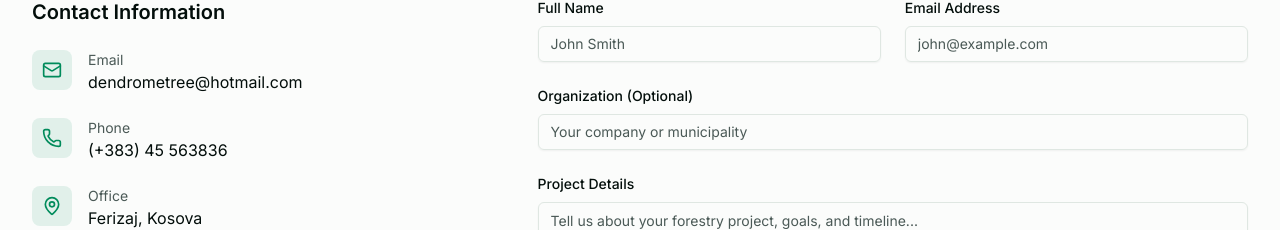
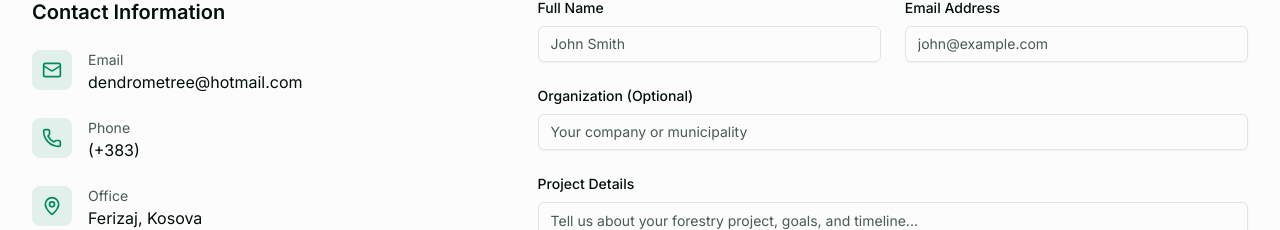
Before and after one commit to Altin3/Dendrometree, a Next.js app: page / in a window 1280 px wide. Shown: the part 5277-5507 px from the top of the page. Built offline with nearby package versions, Linux system fonts and the light colour scheme.

Commit message:
Update contact.tsx

```diff
--- a/components/contact.tsx
+++ b/components/contact.tsx
@@ -59,8 +59,8 @@ export function Contact() {
                   </div>
                   <div>
                     <div className="text-sm text-muted-foreground">Phone</div>
-                    <a href="tel:+38345563836" className="text-foreground hover:text-primary transition-colors">
-                      (+383) 45 563836
+                    <a href="tel:" className="text-foreground hover:text-primary transition-colors">
+                      (+383)
                     </a>
                   </div>
                 </div>
```
